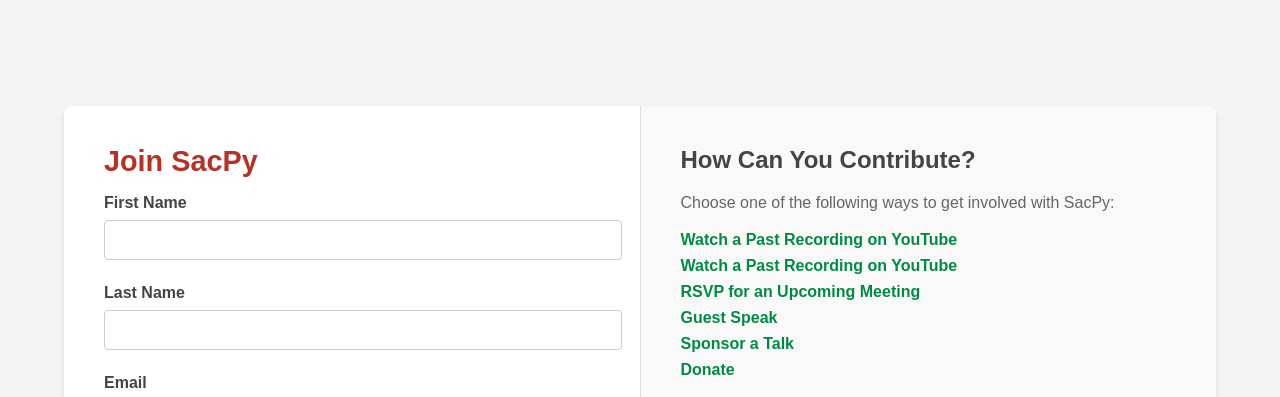
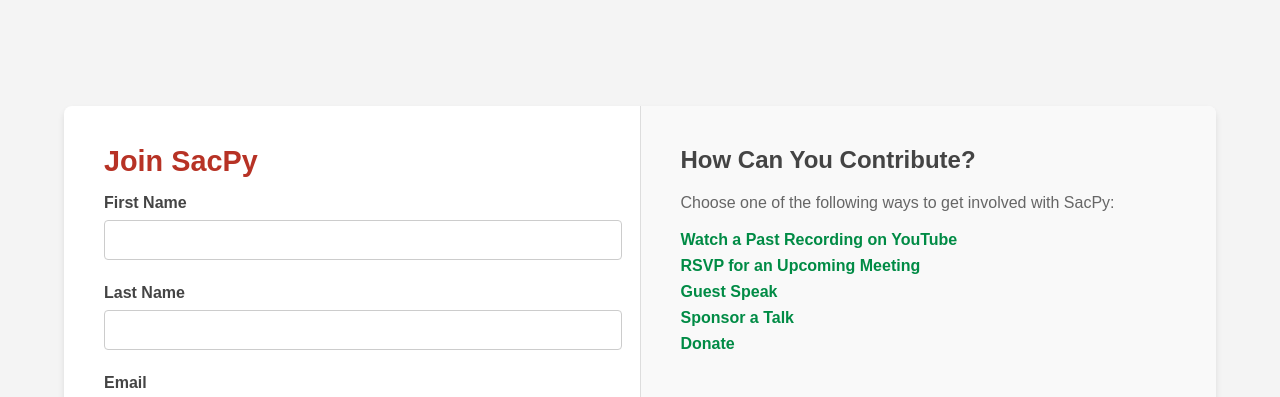
Before and after one commit to frymatic/kaizen, a plain HTML site: page index.html in a window 1280 px wide. Shown: the top 397 px of the page. Drawn offline with Linux system fonts and the light colour scheme.

Commit message:
delete the dupe

```diff
--- a/index.html
+++ b/index.html
@@ -143,7 +143,6 @@
             <p>Choose one of the following ways to get involved with SacPy:</p>
             <ul>
                 <li><a href="https://www.youtube.com/playlist?list=PL3CFxWkInqFhUQigC_kDKy4x7H0wx4Al5">Watch a Past Recording on YouTube</a></li>
-                <li><a href="https://www.youtube.com/playlist?list=PL3CFxWkInqFhUQigC_kDKy4x7H0wx4Al5">Watch a Past Recording on YouTube</a></li>
                 <li><a href="https://www.meetup.com/sacramentopython/events">RSVP for an Upcoming Meeting</a></li>
                 <li><a href="https://docs.google.com/forms/d/e/1FAIpQLSfQVP_t4l2yvsS3TIbMl8dy9D2UY_ABU58Ol5dknxHcxMie5Q/viewform">Guest Speak</a></li>
                 <li><a href="#">Sponsor a Talk</a></li>
```
